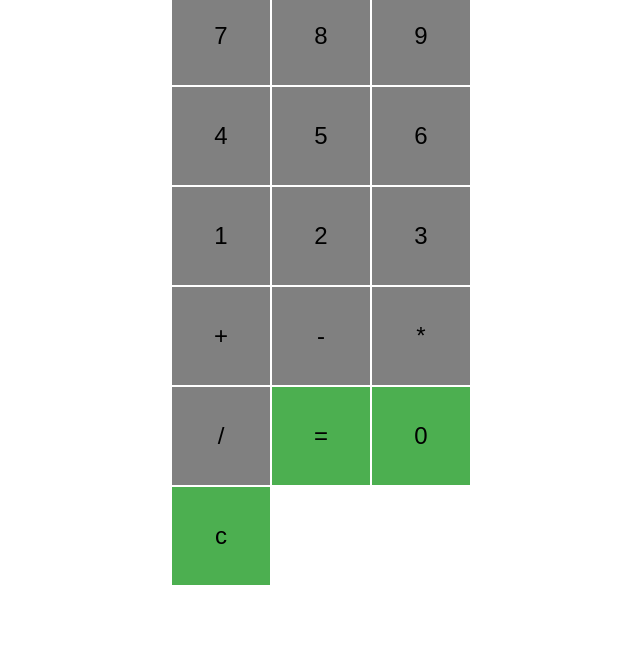
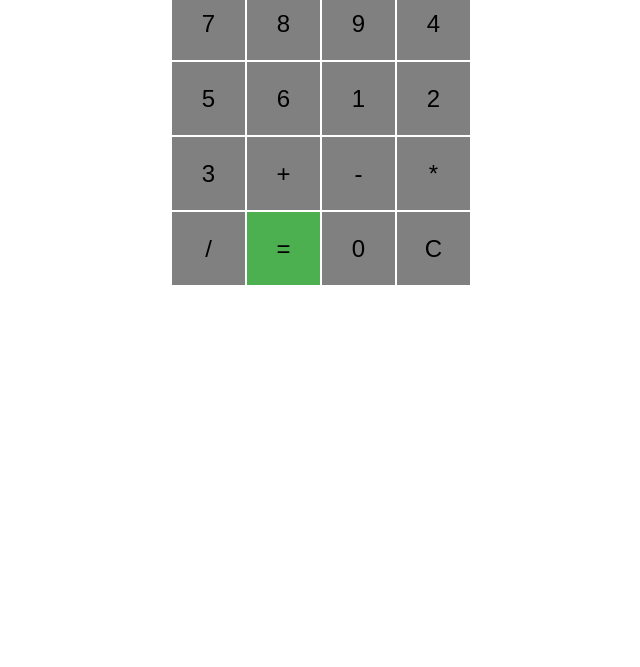
Before and after one commit to BatChest/Calculator, a plain HTML site: page index.html in a window 1280 px wide. Shown: the part 133-800 px from the top of the page, without its empty margins (319-959 px from the left). Drawn offline with Linux system fonts and the light colour scheme.

Commit message:
All buttons made in single loop

```diff
--- a/calculator.js
+++ b/calculator.js
@@ -9,77 +9,58 @@ createGrid();
 
 function createGrid() {
   // create grid cells
-  const numberLabels = ['7', '8', '9', '4', '5', '6', '1', '2', '3'];
+  // Use objcets tp define each button
+  const buttons = [
+    { label: '7', type: 'number' },
+    { label: '8', type: 'number' },
+    { label: '9', type: 'number' },
+    { label: '4', type: 'number' },
+    { label: '5', type: 'number' },
+    { label: '6', type: 'number' },
+    { label: '1', type: 'number' },
+    { label: '2', type: 'number' },
+    { label: '3', type: 'number' },
+    { label: '+', type: 'operation' },
+    { label: '-', type: 'operation' },
+    { label: '*', type: 'operation' },
+    { label: '/', type: 'operation' },
+    { label: '=', type: 'equals' },
+    { label: '0', type: 'number' },
+    { label: 'C', type: 'clear' }
+  ];
 
-  for (let i = 0; i < numberLabels.length; i++) {
+  for (let i = 0; i < buttons.length; i++) {
     const button = document.createElement('button');
-    // button.id = 'numButton';
     // Creates a specific ID for each number
-    button.id = `numButton-${numberLabels[i]}`;
-    button.classList.add('gridChild');
-    button.textContent = numberLabels[i];
+    button.id = `btn-${buttons[i].label}`;
+    button.classList.add('gridChild', buttons[i].type);
+    button.textContent = buttons[i].label;
 
-    button.dataset.value = numberLabels[i];
+    button.dataset.value = buttons[i].label;
 
 
     button.addEventListener('click', function () {
       const value = this.dataset.value;
-      console.log(`Number ${value} clicked`);
-      // Calculator logic
+      // Get the button type
+      const type = this.classList[1];
+
+      // Different behavior based on button type
+      if (type === 'number') {
+        console.log(`Number ${value} clicked`);
+        // Add number logic
+      } else if (type === 'operation') {
+        console.log(`Operation ${value} clicked`);
+        // Add operation logic
+      } else if (type === 'equals') {
+        console.log(`Equals clicked`);
+        // add equals logic
+      } else if (type === 'clear') {
+        console.log(`Clear clicked`);
+        // add clear logic
+      }
     });
-
     container.appendChild(button);
   }
-
-  const operationLabels = ['+', '-', '*', '/'];
-
-  for (let i = 0; i < operationLabels.length; i++) {
-    const button = document.createElement('button');
-    button.id = 'operationButton';
-    button.classList.add('gridChild', 'operation');
-    button.textContent = operationLabels[i];
-
-    button.addEventListener('click', function () {
-      alert('Operation Clicked!');
-    });
-
-    container.appendChild(button);
-  }
-
-  // Creates the equals button dynamically
-  const button = document.createElement('button');
-  button.id = 'equalButton';
-  button.classList.add('gridChild', 'equals');
-  button.textContent = '=';
-
-  button.addEventListener('click', function () {
-    alert('Equal Clicked!');
-  });
-
-  container.appendChild(button);
-
-  const zeroButton = document.createElement('button');
-  zeroButton.id = 'zeroButton';
-  zeroButton.classList.add('gridChild', 'equals');
-  zeroButton.textContent = '0';
-
-  zeroButton.addEventListener('click', function () {
-    alert('Zero Clicked!');
-  });
-
-  container.appendChild(zeroButton);
-
-  // Creates the equals button dynamically
-  const buttonClear = document.createElement('button');
-  buttonClear.id = 'clearButton';
-  buttonClear.classList.add('gridChild', 'equals');
-  buttonClear.textContent = 'c';
-
-  buttonClear.addEventListener('click', function () {
-    alert('Clear Clicked!');
-  });
-
-  container.appendChild(buttonClear);
 }
 
 function operate(num1, num2, operationSymbol) {
--- a/style.css
+++ b/style.css
@@ -18,7 +18,7 @@
 
 .gridChild {
   background-color: grey;
-  width: calc(100% / 3);
+  width: calc(100% / 4);
   aspect-ratio: 1/1;
   border: 1px solid white;
   box-sizing: border-box;
@@ -36,11 +36,6 @@
 
 .equals {
   background-color: #4caf50;
-}
-
-.special {
-  background-color: #d9534f;
-  /* Red color for special functions */
 }
 
 /* Display row */
```
